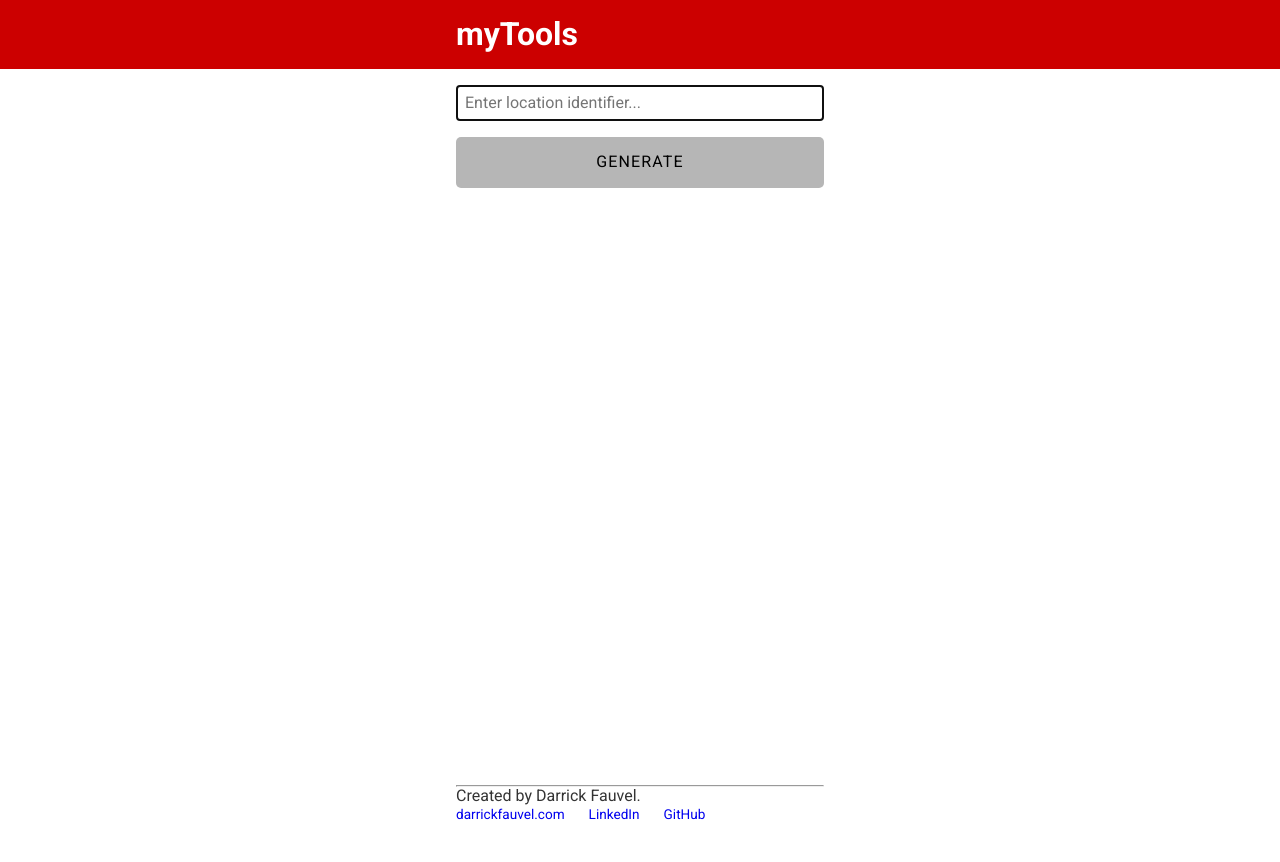
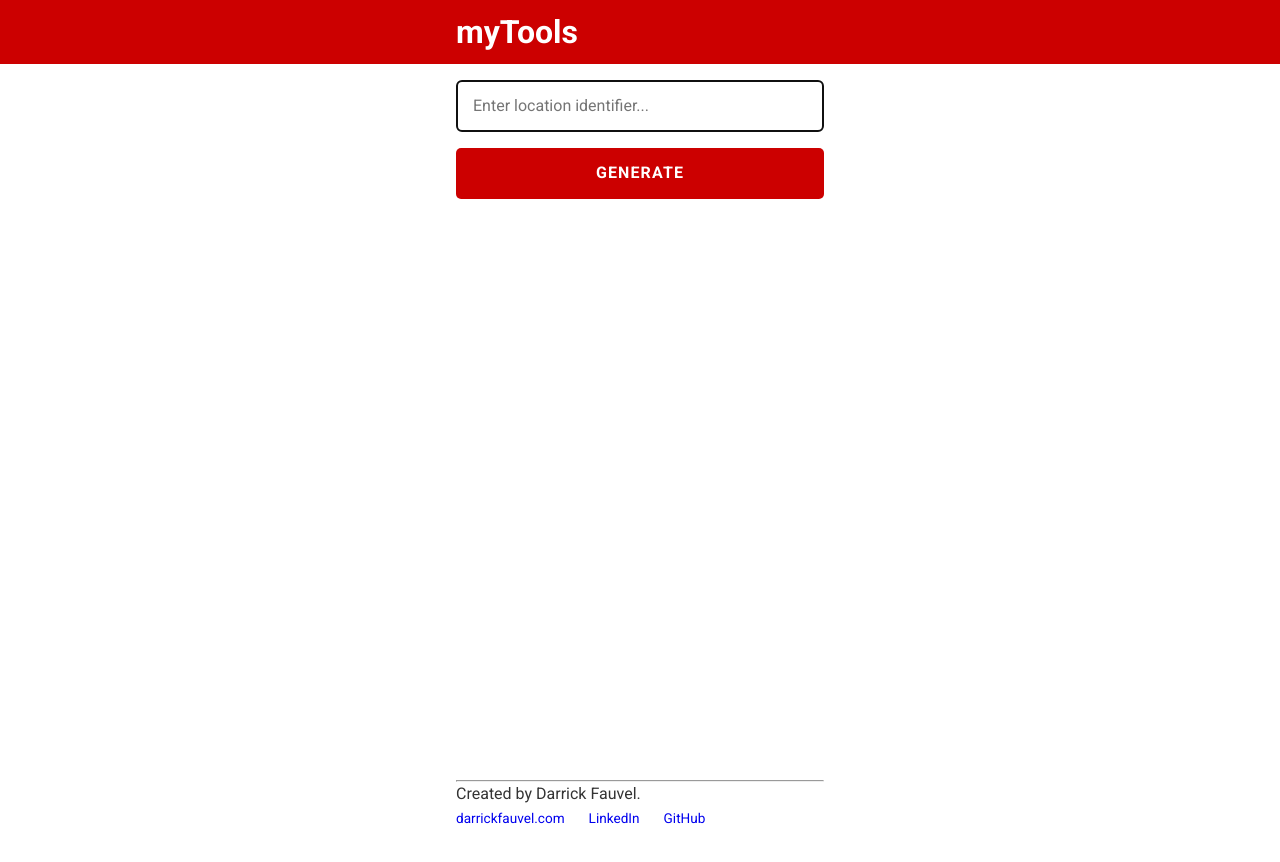
Before and after one commit to DarrickFauvel/barcode-generator-react, a React (Vite) app: page / in a window 1280 px wide. Shown: the top 862 px of the page. Built offline with nearby package versions, Linux system fonts and the light colour scheme.

Commit message:
Update styling

```diff
--- a/src/index.css
+++ b/src/index.css
@@ -7,24 +7,151 @@
 }
 
 :root {
-  --color-red: rgb(204, 0, 0);
-  --color-gray-51: rgb(51, 51, 51);
-  --color-gray-136: rgb(136, 136, 136);
+  /* --_hue: 200;
+  --_size: 1.5rem;
+  --_radius: 0.2em;
+  --_tspeed_fast: 150ms;
+  --_tspeed_slow: 400ms;
+  --_ttype_squish: cubic-bezier(0.86, -0.1, 0.27, 1.15); */
+
+  --color-red-40: hsl(0, 100%, 40%);
+  --color-red-33: hsl(0, 100%, 33%);
+  --color-red-24: hsl(0, 100%, 24%);
+  --color-gray-20: hsl(0, 0%, 20%);
+  --color-gray-136: hsl(0, 0%, 53%);
+  --color-white-100: hsl(0, 0%, 100%);
+  --color-black-0: hsl(0, 0%, 0%);
+  --color-gray: hsl(0, 0%, 50%);
+  --color-lightgray: hsl(0, 0%, 83%);
+  --color-darkgray: hsl(0, 0%, 66%);
+
+  /* light color scheme */
+  /* --bg--light: var(--_hue) 80% 99%;
+  --txt--light: var(--_hue) 80% 8%;
+  --muted--light: var(--_hue) 20% 70%;
+  --accent--light: var(--_hue) 70% 60%;
+  --secondary--light: calc(var(--_hue) - 195) 70% 60%; */
+
+  /* dark color scheme */
+  /* --bg--dark: var(--_hue) 80% 12%;
+  --txt--dark: var(--_hue) 80% 99%;
+  --muted--dark: var(--_hue) 80% 99%;
+  --accent--dark: var(--_hue) 65% 50%;
+  --secondary--dark: calc(var(--_hue) - 195) 65% 50%; */
+
+  /* custom color scheme */
+  /* --bg--custom: 220 80% 98%;
+  --txt--custom: 200 80% 9%;
+  --muted--custom: 210 80% 50%;
+  --accent--custom: 180 65% 50%;
+  --secondary--custom: 280 65% 50%; */
 }
 
-html {
-  box-sizing: border-box;
+/* @media (prefers-color-scheme: light) {
+  :root {
+    --bg: var(--bg--light);
+    --txt: var(--txt--light);
+    --muted: var(--muted--light);
+    --accent: var(--accent--light);
+    --secondary: var(--secondary--light);
+    color-scheme: light;
+  }
+} */
+
+/* @media (prefers-color-scheme: dark) {
+  :root {
+    --bg: var(--bg--dark);
+    --txt: var(--txt--dark);
+    --muted: var(--muted--dark);
+    --accent: var(--accent--dark);
+    --secondary: var(--secondary--dark);
+    color-scheme: dark;
+  }
+} */
+
+/* :root[data-theme="light"] {
+  --bg: var(--bg--light);
+  --txt: var(--txt--light);
+  --muted: var(--muted--light);
+  --accent: var(--accent--light);
+  --secondary: var(--secondary--light);
+  color-scheme: light;
+} */
+
+/* :root[data-theme="dark"] {
+  --bg: var(--bg--dark);
+  --txt: var(--txt--dark);
+  --muted: var(--muted--dark);
+  --accent: var(--accent--dark);
+  --secondary: var(--secondary--dark);
+  color-scheme: dark;
+} */
+
+/* :root[data-theme="custom"] {
+  --bg: var(--bg--custom);
+  --txt: var(--txt--custom);
+  --muted: var(--muted--custom);
+  --accent: var(--accent--custom);
+  --secondary: var(--secondary--custom);
+  color-scheme: light;
+} */
+
+body {
+  font-family: 'Roboto', sans-serif;
+  /* font-size: var(--_size); */
+  line-height: 1.5;
+  /* background-color: hsl(var(--bg)); */
+  background-color: var(--color-white-100);
+  /* color: hsl(var(--txt)); */
+  color: var(--color-gray-20);
 }
 
-*,
-*::before,
-*::after {
-  box-sizing: inherit;
+/* .text-accent {
+  color: hsl(var(--accent));
 }
 
-body {
-  font-family: "Roboto", sans-serif;
-  color: var(--color-gray-51);
+.text-secondary {
+  color: hsl(var(--secondary));
+}
+
+.text-muted {
+  color: hsl(var(--muted));
+} */
+
+/* .theme {
+  border-radius: 100vmax;
+  padding: 0.6em;
+  display: grid;
+  place-items: center;
+  cursor: pointer;
+  position: relative;
+}
+
+.theme::after {
+  content: attr(aria-label);
+  position: absolute;
+  top: calc(100% + 1rem);
+  font-size: 0.8em;
+  min-width: max-content;
+  padding: 0.2em 0.5em;
+  border-radius: var(--_radius);
+  background-color: hsl(var(--bg));
+  color: hsl(var(--txt));
+  box-shadow: 0 0 0.2rem hsl(var(--accent) / 0.95);
+  opacity: 0;
+  transition: opacity var(--_tspeed_fast) var(--_ttype_squish);
+}
+
+.theme:is(:hover, :focus-visible)::after {
+  opacity: 1;
+} */
+
+ul {
+  list-style-type: none;
+}
+
+img {
+  width: 100%;
 }
 
 .wrapper {
@@ -40,13 +167,13 @@ body {
 }
 
 .header {
-  background-color: var(--color-red);
-  color: white;
+  background-color: var(--color-red-40);
+  color: var(--color-white-100);
   margin-bottom: 1em;
+  padding-block: 0.5em;
 
   & h1 {
     margin: 0;
-    padding-block: .5em;
   }
 
   & span {
@@ -54,16 +181,36 @@ body {
     top: 3px;
     margin-inline: -0.1;
   }
+
+  & ul {
+    display: flex;
+    gap: 1em;
+  }
+
+  & a {
+    color: whitesmoke;
+    text-decoration: none;
+
+    &:hover {
+      text-decoration: underline;
+    }
+  }
 }
 
 .btn {
   padding-inline: 0.75em;
   padding-block: 1em;
-  letter-spacing: .07em;
+  letter-spacing: 0.07em;
   border-radius: calc((5 / 16) * 1em);
   border: none;
   cursor: pointer;
-  background-color: rgb(182, 182, 182);
+  background-color: var(--color-red-40);
+  color: var(--color-white-100);
+  font-weight: bold;
+
+  &:hover {
+    background-color: var(--color-red-33);
+  }
 }
 
 .parts {
@@ -93,32 +240,33 @@ form {
 .control-group {
   display: flex;
   flex-direction: column;
-  gap: .25em;
+  gap: 0.25em;
 }
 
 label {
   display: flex;
   flex-direction: row;
-  justify-content: flex-end;
-  align-items: flex-end;
-  gap: .2em;
+  justify-content: center;
+  gap: 0.2em;
   color: darkgray;
+  font-size: 0.8rem;
 
   & span {
     display: inline-block;
-    font-size: .7rem;
     padding-bottom: 2px;
+    font-size: 0.7rem;
   }
 }
 
 input {
   width: 100%;
-  padding: 0.5em;
+  padding: 1em;
   border: 1px solid var(--color-gray-136);
+  border-radius: 5px;
 }
 
 .material-symbols-outlined {
-  font-variation-settings: "FILL" 0, "wght" 700, "GRAD" 0, "opsz" 48;
+  font-variation-settings: 'FILL' 0, 'wght' 700, 'GRAD' 0, 'opsz' 48;
 }
 
 .barcode {
```
